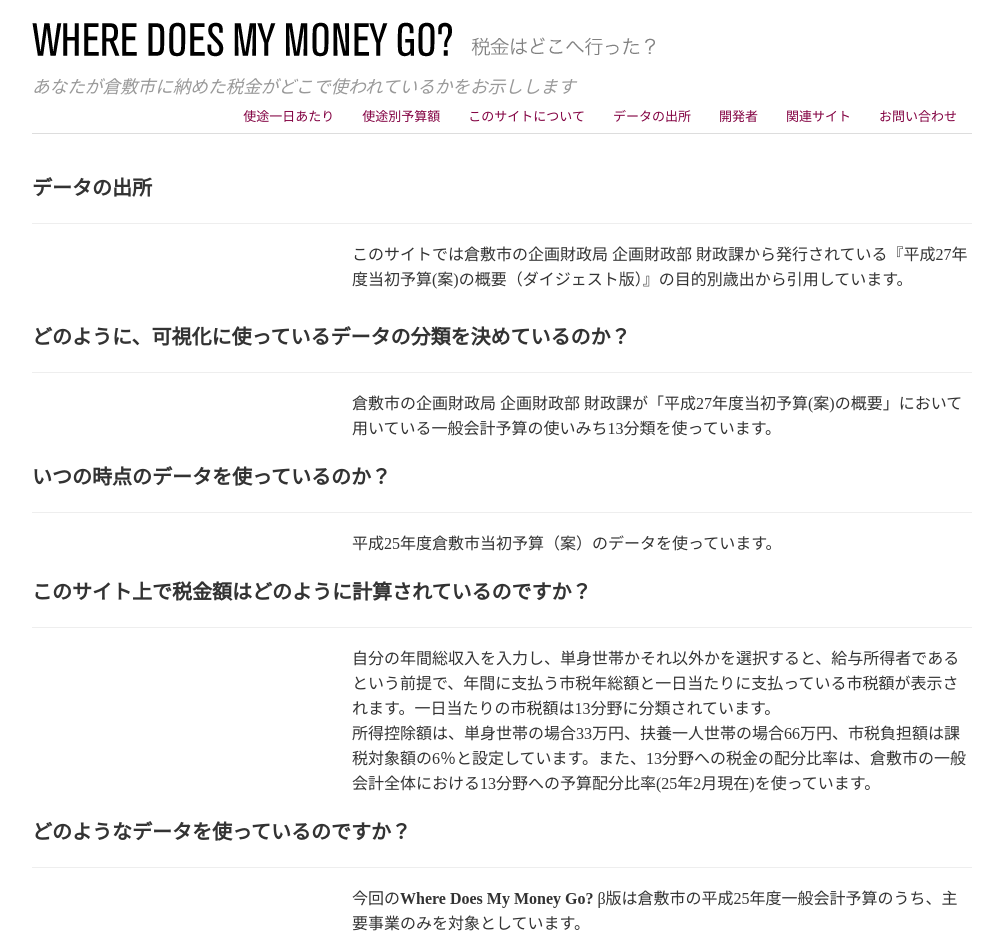
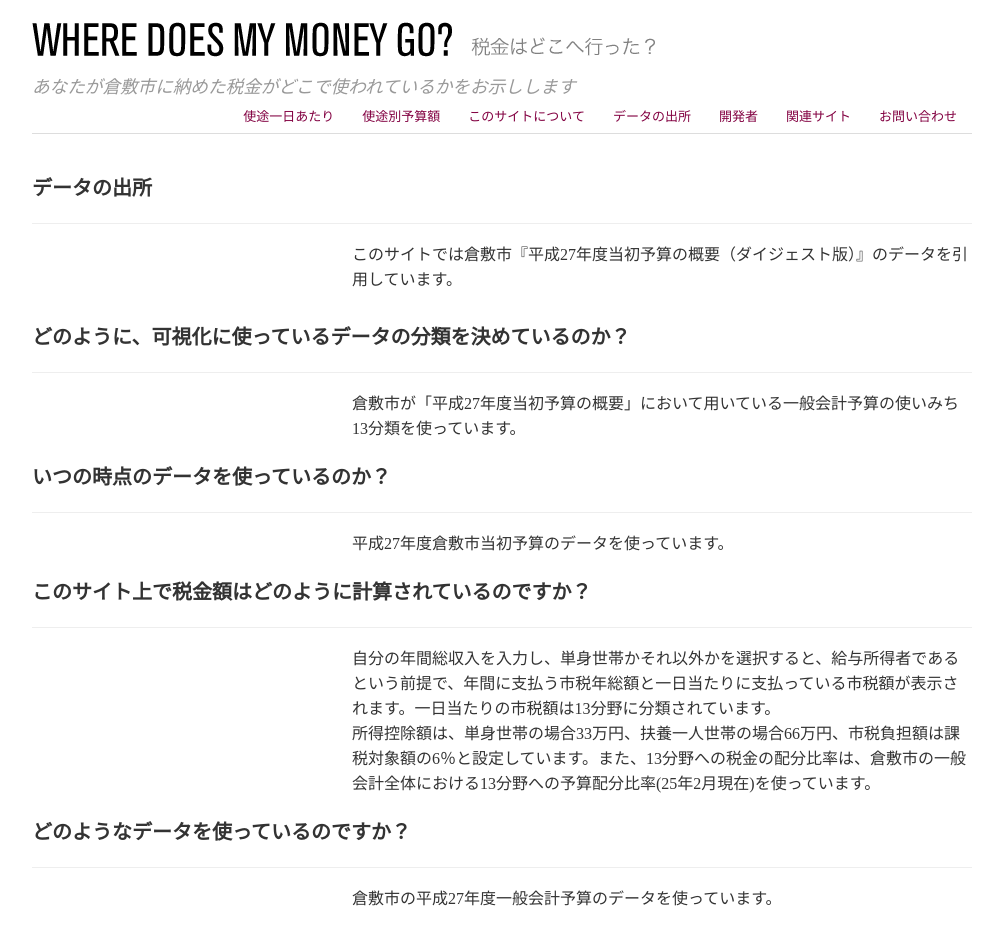
Before and after one commit to data-cradle/spending-kurashiki, a Jekyll site: the page built from sources.html, in a window 1280 px wide and 1400 px high. Shown: the top 934 px of the window, without its empty margins (138-1141 px from the left). Built offline with Jekyll 4.4.1, drawn with Linux system fonts in a browser that asks for light colours; nearby versions of some CDN libraries.

Commit message:
Reviced about and source

```diff
--- a/about.html
+++ b/about.html
@@ -29,7 +29,7 @@
     <p>自分の年間総収入をスライドで設定し、単身世帯か扶養一人世帯かを選択すると、給与所得者であるという前提で、倉敷市に納めている市税年総額と13分野毎に一日当たり支払っている市税額が表示されます。
     <ul>
       <li style="list-style:none">※所得控除額は、単身世帯の場合33万円、扶養一人世帯の場合66万円、市税負担額は課税対象額の6％と設定しています。</li>
-      <li style="list-style:none">※税金の配分比率は、倉敷市の企画財政局 企画財政部 財政課が「平成27年度当初予算(案)の概要」において用いている一般会計予算の使いみち13分類を使っています。</li>
+      <li style="list-style:none">※税金の配分比率は、倉敷市が「平成27年度当初予算の概要」において用いている一般会計予算の使いみち13分類を使っています。</li>
     </ul>
     </p>
 
--- a/sources.html
+++ b/sources.html
@@ -7,7 +7,7 @@
 
 <div class="row">
   <div class="span8 offset4">
-  <p>このサイトでは倉敷市の企画財政局 企画財政部 財政課から発行されている『平成27年度当初予算(案)の概要（ダイジェスト版）』の目的別歳出から引用しています。</p>
+  <p>このサイトでは倉敷市『平成27年度当初予算の概要（ダイジェスト版）』のデータを引用しています。</p>
   </div>
 </div>
 
@@ -16,14 +16,14 @@
 
 <div class="row">
   <div class="span8 offset4">
-  倉敷市の企画財政局 企画財政部 財政課が「平成27年度当初予算(案)の概要」において用いている一般会計予算の使いみち13分類を使っています。
+  倉敷市が「平成27年度当初予算の概要」において用いている一般会計予算の使いみち13分類を使っています。
   </div>
 </div>
 <h2 class="page-header">いつの時点のデータを使っているのか？ </h2>
 
 <div class="row">
   <div class="span8 offset4">
-  平成25年度倉敷市当初予算（案）のデータを使っています。
+  平成27年度倉敷市当初予算のデータを使っています。
   </div>
 </div>
 
@@ -49,7 +49,7 @@
 
 <div class="row">
   <div class="span8 offset4">
-  今回の<strong>Where Does My Money Go?</strong> β版は倉敷市の平成25年度一般会計予算のうち、主要事業のみを対象としています。
+  倉敷市の平成27年度一般会計予算のデータを使っています。
 
   </div>
 </div>
```
Also changed, not shown: other parts of about.html (+1 -1 lines).
